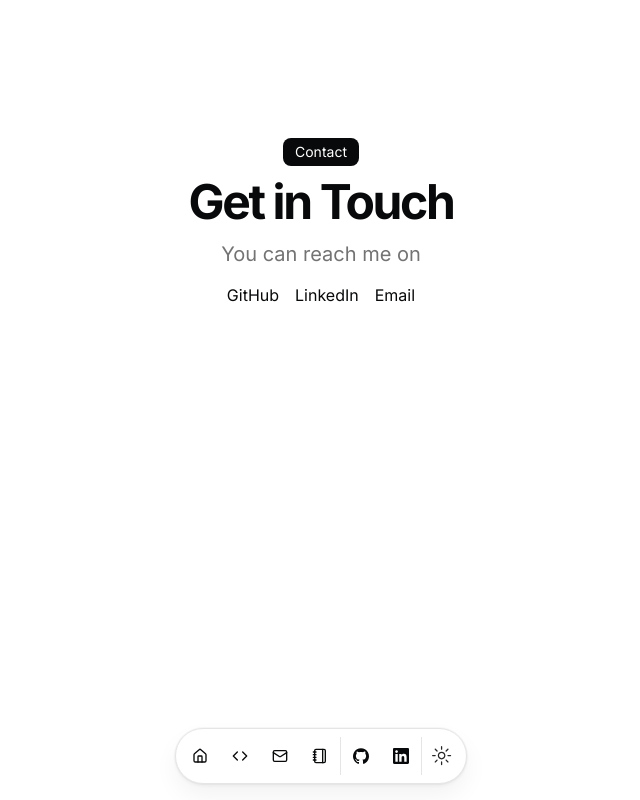
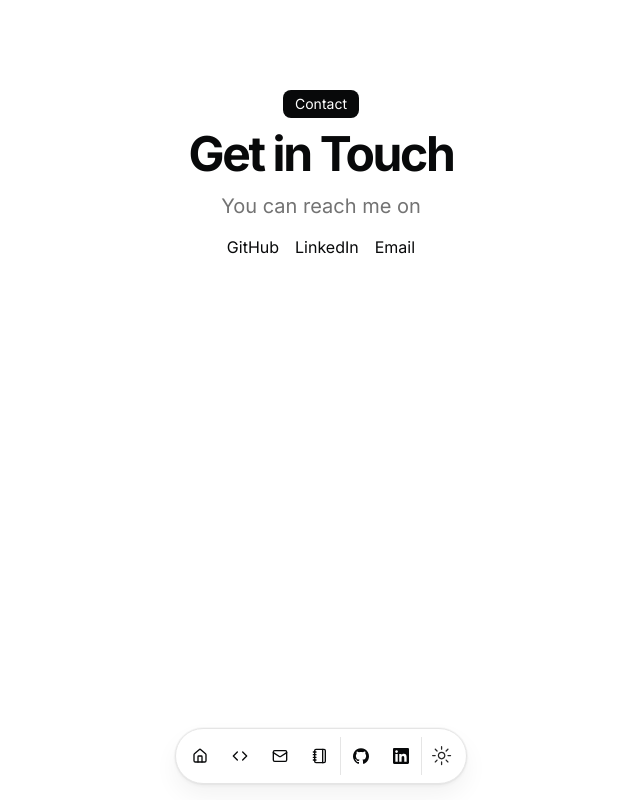
Before and after one commit to yunuseyvz/portfolio, a Next.js app: page /contact in a window 1280 px wide. Shown: the whole page, without its empty margins (319-959 px from the left). Built offline with nearby package versions, Linux system fonts and the light colour scheme.

Commit message:
fix margins again

```diff
--- a/src/app/contact/page.tsx
+++ b/src/app/contact/page.tsx
@@ -20,7 +20,7 @@
   return (
     <main className="flex flex-col">
       <section id="contact">
-        <div className="grid items-center justify-center gap-4 px-4 text-center md:px-6 w-full py-12">
+      <div className="flex flex-col items-center justify-center space-y-4 text-center">
           <BlurFade delay={BLUR_FADE_DELAY}>
             <div className="space-y-3">
               <div className="inline-block rounded-lg bg-foreground text-background px-3 py-1 text-sm">
```
